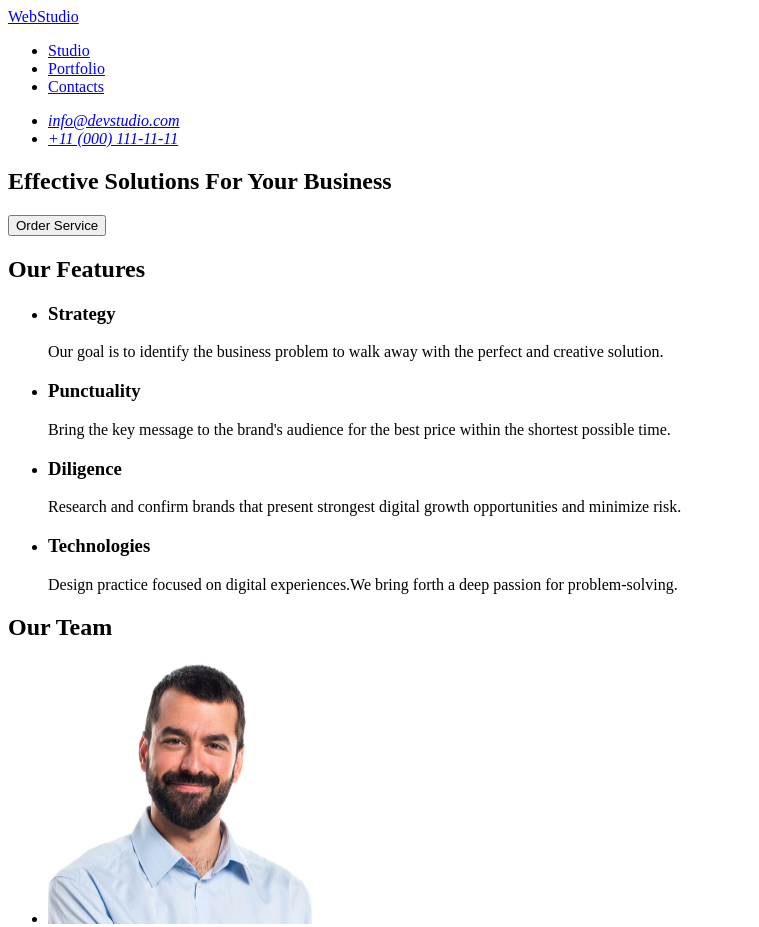
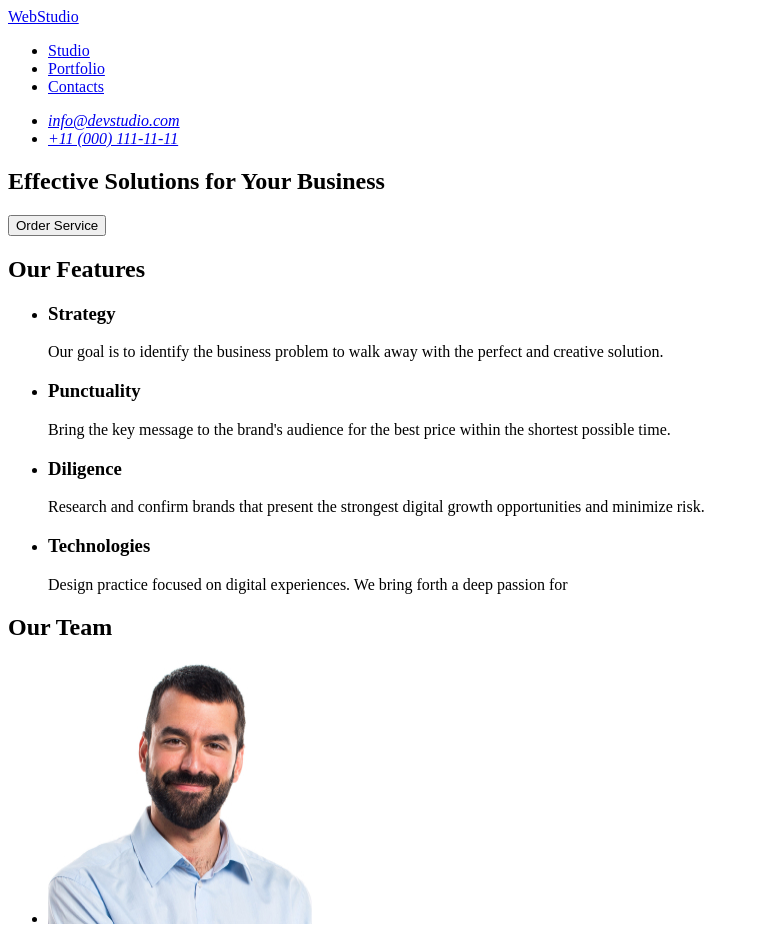
Before and after one commit to nilcrdi/goit-markup-hw-01-, a plain HTML site: page index.html in a window 1280 px wide. Shown: the top 927 px of the page, without its empty margins (0-759 px from the left). Drawn offline with Linux system fonts and the light colour scheme.

Commit message:
save all update

```diff
--- a/index.html
+++ b/index.html
@@ -26,7 +26,7 @@
      </header>
      <main>
         <section>
-              <h1> Effective Solutions For Your Business </h1>
+              <h1>Effective Solutions for Your Business</h1>
             <button type="button">Order Service</button>
         </section>
 
@@ -43,11 +43,11 @@
             </li>
             <li>
               <h3>Diligence</h3>
-            <p>Research and confirm brands that present strongest digital growth opportunities and minimize risk.</p>
+            <p>Research and confirm brands that present the strongest digital growth opportunities and minimize risk.</p>
             </li>
             <li>
                 <h3>Technologies</h3>
-            <p>Design practice focused on digital experiences.We bring forth a deep passion for problem-solving.</p>
+            <p>Design practice focused on digital experiences. We bring forth a deep passion for <problem-solving class=""></problem-solving></p>
             </li>
         </ul>
        </section>
```
